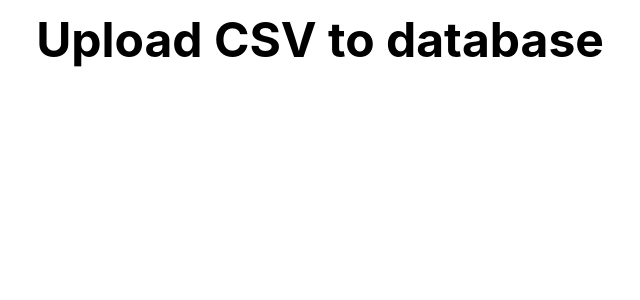
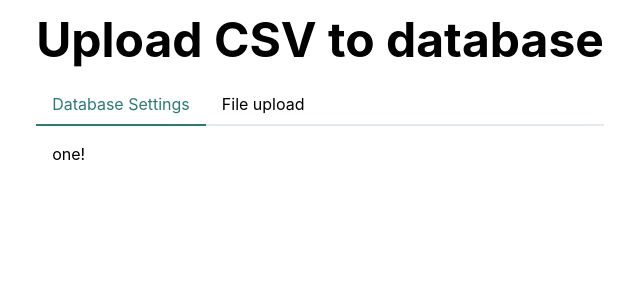
Before and after one commit to jonathan-wanderley/csv-reader, a React (Vite) app in the folder client/: page / in a window 1280 px wide. Shown: the top 300 px of the page, without its empty margins (320-960 px from the left). Built offline with nearby package versions, Linux system fonts and the light colour scheme.

Commit message:
feat(client): add tab panel

```diff
--- a/client/src/App.tsx
+++ b/client/src/App.tsx
@@ -1,4 +1,4 @@
-import { Box, Container, Heading } from '@chakra-ui/react'
+import { Box, Container, Heading, Tabs, TabList, TabPanels, Tab, TabPanel } from '@chakra-ui/react'
 
 function App() {
 
@@ -11,6 +11,22 @@ function App() {
             Upload CSV to database
           </Heading>
 
+          <Tabs marginTop='5' colorScheme='teal'>
+            <TabList>
+              <Tab>Database Settings</Tab>
+              <Tab>File upload</Tab>
+            </TabList>
+
+            <TabPanels>
+              <TabPanel>
+                <p>one!</p>
+              </TabPanel>
+              <TabPanel>
+                <p>two!</p>
+              </TabPanel>
+            </TabPanels>
+          </Tabs>
+
         </Box>
       </Container>
     </>
```
